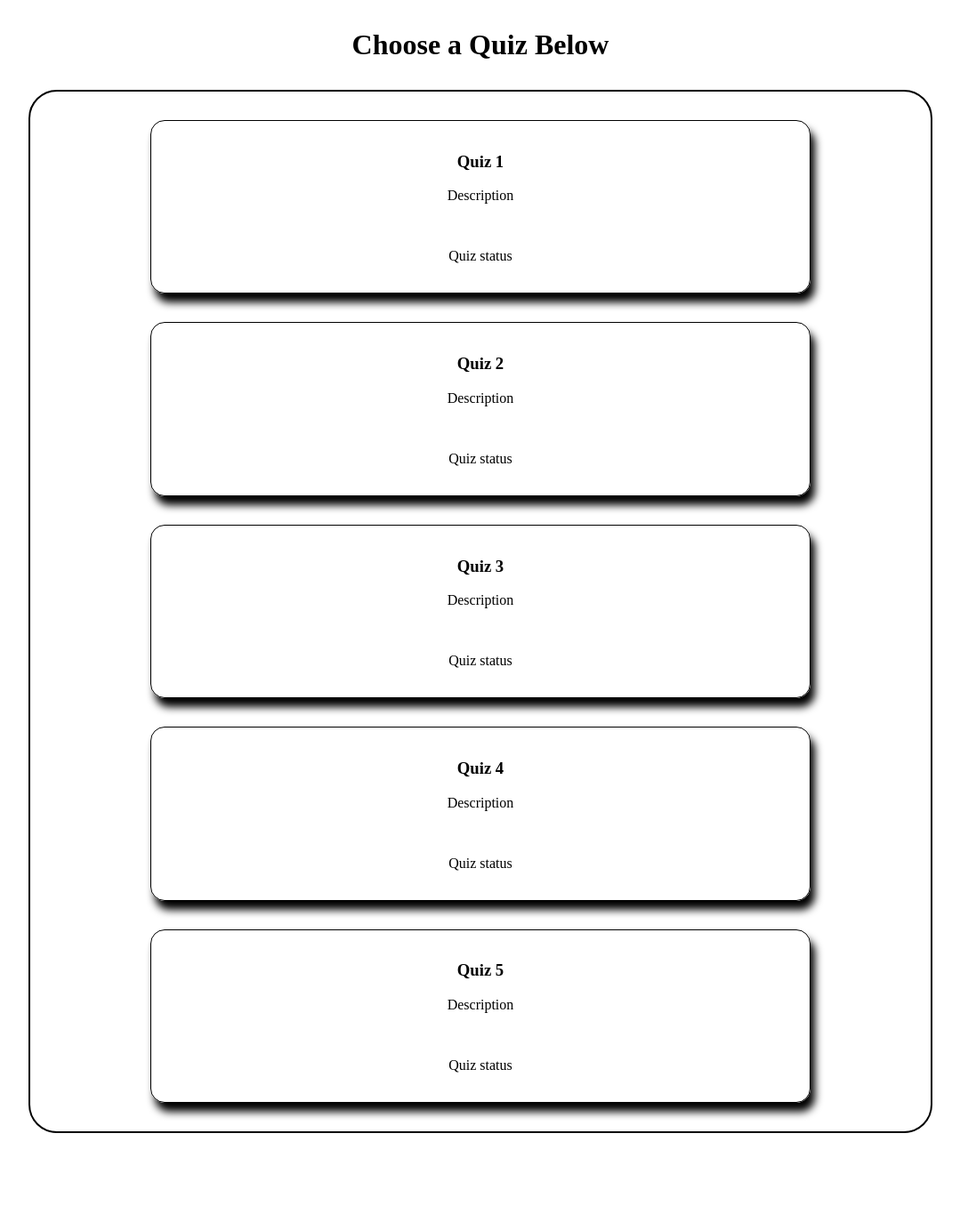
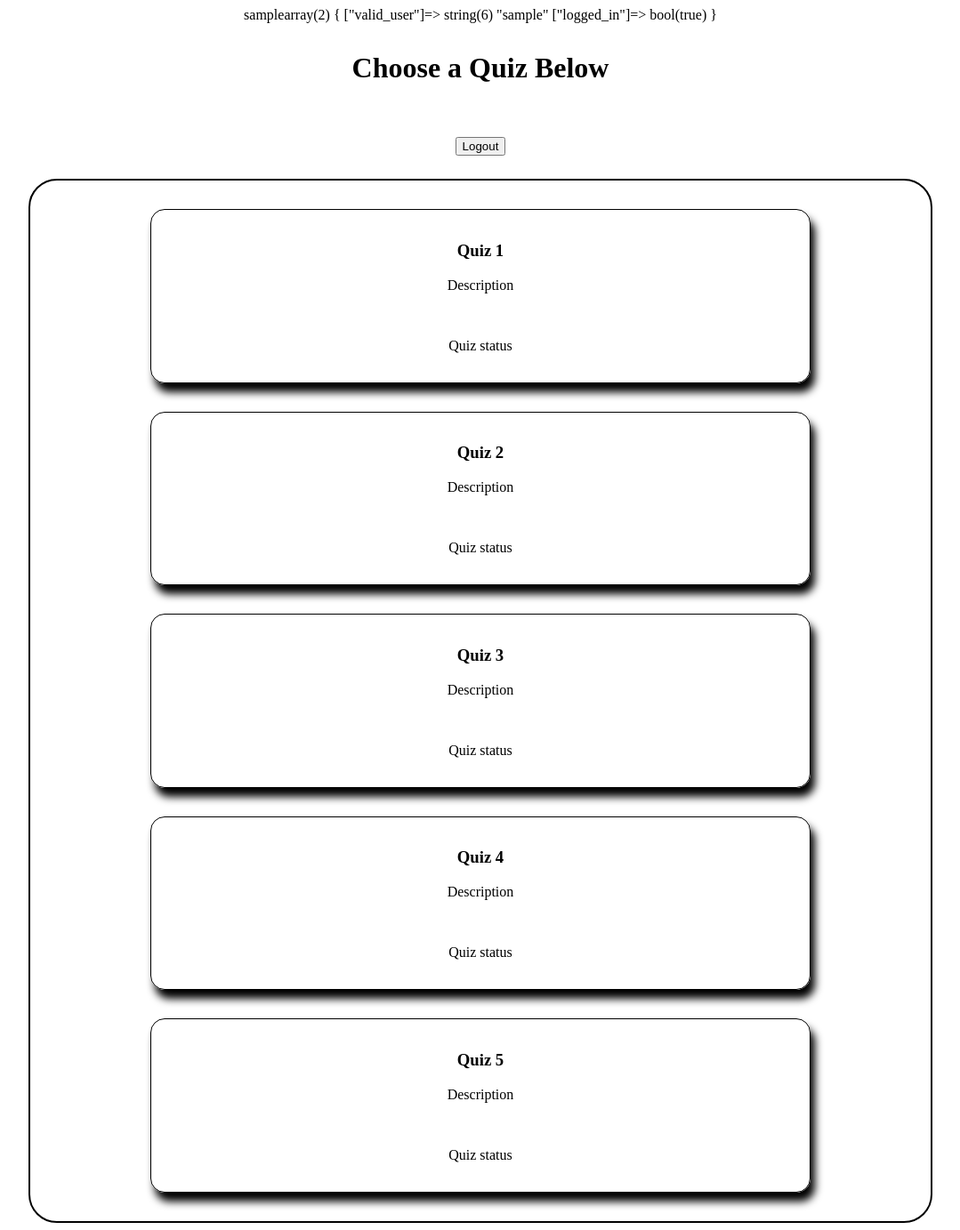
Before and after one commit to hk279/quiz_app, a PHP site: page /quizzes/quiz_index.php in a window 1280 px wide. Shown: the whole page at 89% size, without its empty margins (100-1179 px from the left). Before the commit the page ends 1274 px from the top, so only its background shows below. Run offline with PHP 8.4, Linux system fonts and the light colour scheme; the visitor is signed in with stand-in values (Sample User, id 1).

Commit message:
User authentication and logout working.

```diff
--- a/login/login.php
+++ b/login/login.php
@@ -2,7 +2,7 @@
 //Defines that the user has started the login process.
 if (isset($_POST['submitButton'])) {
 	define('LOGGING_IN', true);
-	include_once './user_validation.php';
+	include_once '../user_validation.php';
 	login_process();
 } else {
 ?>
--- a/quizzes/quiz1.php
+++ b/quizzes/quiz1.php
@@ -1,6 +1,8 @@
 <?php
 //Questions are retrieved from the database by using a function found in this file.
 include_once './get_question_texts.php';
+//Checking if the user is logged in.
+include_once './../user_validation.php';
 ?>
 
 <!DOCTYPE html>
--- a/quizzes/quiz2.php
+++ b/quizzes/quiz2.php
@@ -1,6 +1,8 @@
 <?php
 //Questions are retrieved from the database by using a function found in this file.
 include_once './get_question_texts.php';
+//Checking if the user is logged in.
+include_once './../user_validation.php';
 ?>
 
 <!DOCTYPE html>
--- a/quizzes/quiz3.php
+++ b/quizzes/quiz3.php
@@ -1,6 +1,8 @@
 <?php
 //Questions are retrieved from the database by using a function found in this file.
 include_once './get_question_texts.php';
+//Checking if the user is logged in.
+include_once './../user_validation.php';
 ?>
 
 <!DOCTYPE html>
--- a/quizzes/quiz4.php
+++ b/quizzes/quiz4.php
@@ -1,6 +1,8 @@
 <?php
 //Questions are retrieved from the database by using a function found in this file.
 include_once './get_question_texts.php';
+//Checking if the user is logged in.
+include_once './../user_validation.php';
 ?>
 
 <!DOCTYPE html>
--- a/quizzes/quiz5.php
+++ b/quizzes/quiz5.php
@@ -1,6 +1,8 @@
 <?php
 //Questions are retrieved from the database by using a function found in this file.
 include_once './get_question_texts.php';
+//Checking if the user is logged in.
+include_once './../user_validation.php';
 ?>
 
 <!DOCTYPE html>
--- a/quizzes/quiz_index.php
+++ b/quizzes/quiz_index.php
@@ -1,3 +1,7 @@
+<?php
+	include_once './../user_validation.php';
+?>
+
 <!DOCTYPE html>
 <html lang="en">
 	<head>
@@ -9,6 +13,7 @@
 		<header>
 			<h1>Choose a Quiz Below</h1>
 		</header>
+		<a href="logout.php"><button id="logout-button">Logout</button></a>
 		<nav>
 		</nav>
 		<section id="quizzes">
--- a/quizzes/quiz_style.css
+++ b/quizzes/quiz_style.css
@@ -28,3 +28,7 @@
 	margin: 2em;
 	border-radius: 1em;
 }
+#logout-button {
+	cursor: pointer;
+	margin: 2em;
+}
--- a/user_validation.php
+++ b/user_validation.php
@@ -1,29 +1,33 @@
 <?php
-    echo "Hello";
-    ini_set("session_name", "s");
+    /* ini_set("session.name", "s"); */
     session_start();
+    define('URL_LOGIN_PAGE', '../login/login.php');
+
     if( !defined('LOGGING_IN') ) {
         verify_if_valid_user();
     }
 
     function match_user_in_db($username, $password) {
+
+        $conn = new mysqli("127.0.0.1:52503", "azure", "6#vWHD_$", "quiz_app");
         $wrongLoginMessage = "<br><p class='error'>Wrong username or password.</p>";
-        $conn = new mysqli("127.0.0.1:52503", "azure", "6#vWHD_$", "quiz_app");
 
         //connection check
         if ($conn->connect_error) {
             die("Connection failed: " . $conn->connect_error);
         }
 
-        $authentication = "SELECT * FROM users WHERE username = '$username' AND password = '$password'";
-        $authentication_result = $conn->query($authentication);
+        $authenticationQuery = "SELECT * FROM users WHERE username = '$username' AND password = '$password'";
+        $authenticationResult = $conn->query($authenticationQuery);
 
-        if ($authentication_result->num_rows == 1) {
-            $_SESSION['valid_user'] = mysql_result($authentication_result, 0, 0);
-            $conn->close();
+        if ($authenticationResult->num_rows == 1) {
+            while($row = mysqli_fetch_assoc($authenticationResult)) {
+                $_SESSION['valid_user'] = $row["username"];
+            }
+            $_SESSION['logged_in'] = true;
             die(header("Location:../quizzes/quiz_index.php"));
         } else {
-            die(header("Location:login.php?output=$wrongLoginMessage"));
+            die(header("Location: login.php?output=$wrongLoginMessage"));
         }
     }
 
@@ -34,18 +38,19 @@
         match_user_in_db( $username, $password );
     }
 
-    function process_logout() {
-        $loggedOutMessage = "<br><p class='error'>You are now logged out.</p>";
+    function logout_process() {
         session_destroy();
         unset( $_SESSION );
-        die( header("location: login.php?output=$loggedOutMessage") );
+        die( header("location:".URL_LOGIN_PAGE) );
     }
 
     //User verification when not logging in.
     function verify_if_valid_user() {
-        $noLoginMessage = "<br><p class='error'>You are not logged in</p>";
+        echo $_SESSION['valid_user'];
         if( !isset($_SESSION['valid_user']) ) {
-            die(header("location: login.php?output=$noLoginMessage"));
+            die(header('location:'.URL_LOGIN_PAGE));
         }
+        /* echo session_id(); */
+        var_dump($_SESSION);
     }
 ?>
```
Also changed, not shown: login/login_script.php (deleted, +0 -12 lines), quizzes/logout.php (added, +8 -0 lines), quizzes/results.php (+7 -0 lines), index.php (renamed from index.html).
